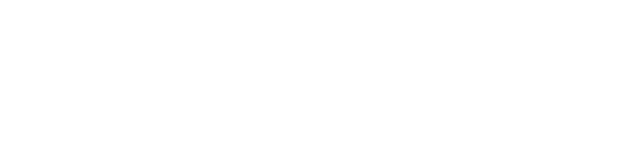
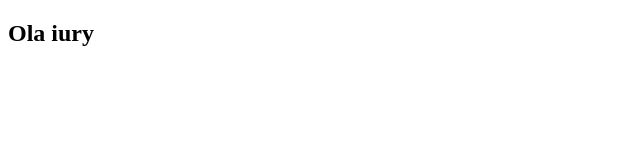
Before and after one commit to Iuryisalto/iury, a website: page index.html in a window 1280 px wide. Shown: the whole page, without its empty margins (0-640 px from the left). Drawn offline with Linux system fonts and the light colour scheme.

Commit message:
'inclusão1'

```diff
--- a/index.html
+++ b/index.html
@@ -6,6 +6,6 @@
         <title>ínicio</title>
     </head>
     <body>
-
+        <h2>Ola iury</h2>
     </body>
 </html>
```
Also changed, not shown: bower.json (added, +21 -0 lines), 1 other file.
